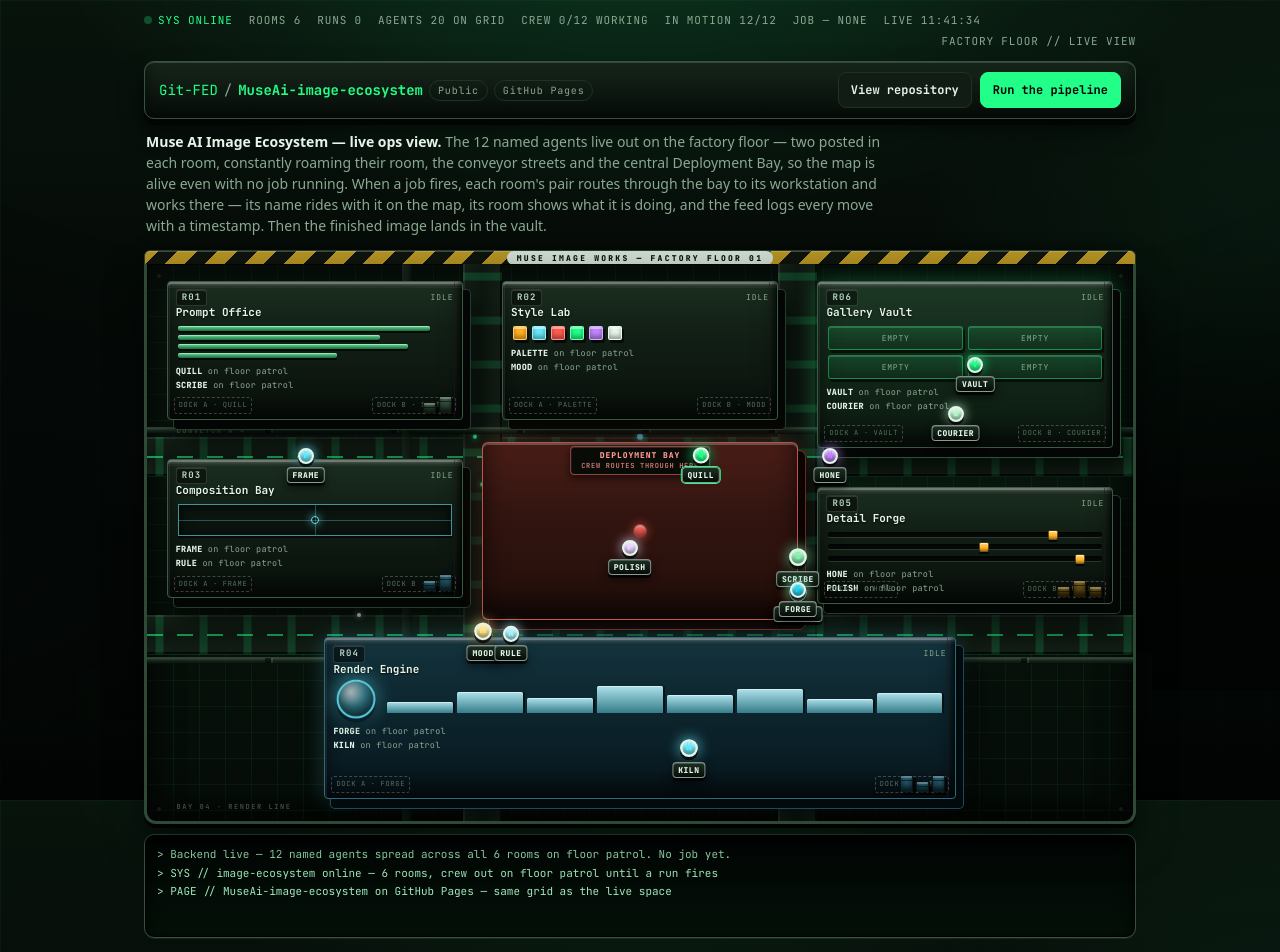
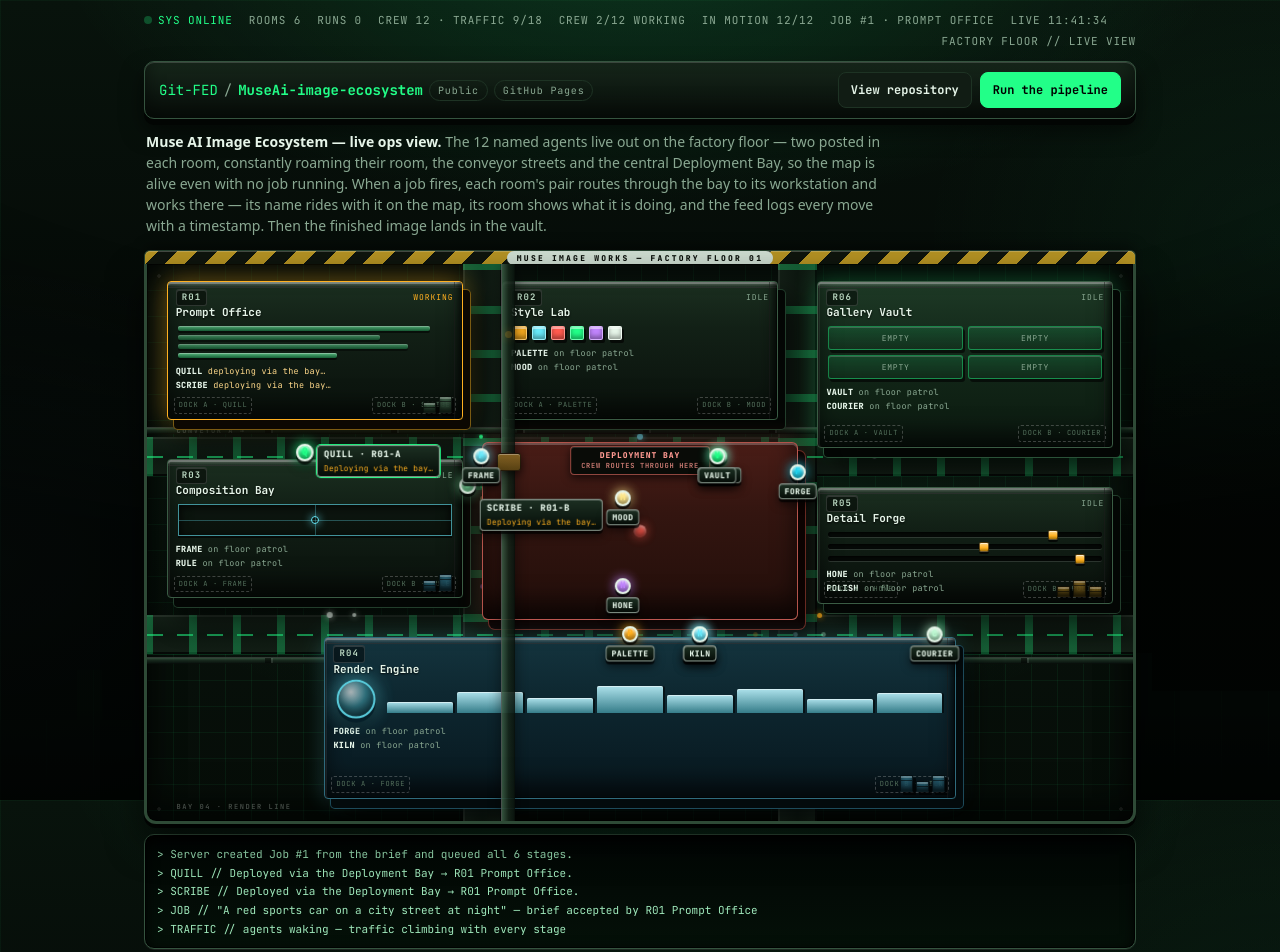
Before and after one commit to Git-FED/MuseAi-image-ecosystem, a plain HTML site: page index.html in a window 1280 px wide. Shown: the top 952 px of the page. Drawn offline with Linux system fonts and the light colour scheme; animation ran at ten frames a second.

Commit message:
Muse AI Image Ecosystem v1.4.2: GPU transforms, all agents walk in first second, trails stay visible, crane rides above rooms

```diff
--- a/index.html
+++ b/index.html
@@ -397,7 +397,7 @@
       footer a:hover { color: var(--accent); }
 
       /* Named agents on map */
-      .agent-wrap { position: absolute; width: 0; height: 0; will-change: left, top; pointer-events: auto; cursor: pointer; z-index: 6; }
+      .agent-wrap { position: absolute; left: 0; top: 0; width: 0; height: 0; will-change: transform; pointer-events: auto; cursor: pointer; z-index: 6; }
       .agent-dot { border-radius: 999px; border: 2px solid #e6f5e9; box-shadow: 0 3px 0 rgba(0,0,0,0.7), 0 5px 10px rgba(0,0,0,0.6), 0 0 12px currentColor, inset 0 2px 3px rgba(255,255,255,0.65), inset 0 -3px 4px rgba(0,0,0,0.4); margin-left: -8px; margin-top: -8px; width: 16px; height: 16px; position: relative; display: flex; align-items: center; justify-content: center; font-family: var(--mono); font-size: 9px; font-weight: 800; color: rgba(0,0,0,0.75); }
       .agent-label { position: absolute; left: 12px; top: -10px; font-family: var(--mono); font-size: 9px; font-weight: 800; letter-spacing: .06em; background: linear-gradient(180deg, #1c2f22, #060d08); border: 1px solid #3a5c44; padding: 2px 6px; border-radius: 4px; white-space: nowrap; color: var(--text); display: block; line-height: 1.5; box-shadow: 0 3px 0 rgba(0,0,0,0.7), 0 5px 10px rgba(0,0,0,0.55), inset 0 1px 0 rgba(255,255,255,0.2); }
       .agent-label .agent-task { display: block; font-weight: 400; font-size: 8px; letter-spacing: .02em; color: var(--amber); max-width: 190px; overflow: hidden; text-overflow: ellipsis; }
@@ -521,12 +521,15 @@
       .agent-wrap.walking .agent-label { border-color: rgba(230,245,233,0.55); }
       /* Breadcrumb trail: a fading dot dropped behind every walking agent a
          few times a second — the path it just walked stays visible ~1s. */
-      .crumb { position: absolute; width: 5px; height: 5px; margin-left: -2.5px; margin-top: -2.5px; border-radius: 999px; opacity: 0.55; pointer-events: none; animation: crumb-fade 1.15s ease-out forwards; }
-      @keyframes crumb-fade { from { opacity: 0.55; transform: scale(1); } to { opacity: 0; transform: scale(0.35); } }
-      /* The overhead gantry crane travels the floor on its own loop. */
-      .crane { animation: crane-run 36s ease-in-out infinite; }
+      .crumb { position: absolute; width: 7px; height: 7px; margin-left: -3.5px; margin-top: -3.5px; border-radius: 999px; opacity: 0.8; pointer-events: none; animation: crumb-fade 1.5s ease-out forwards; }
+      @keyframes crumb-fade { from { opacity: 0.8; transform: scale(1); } to { opacity: 0; transform: scale(0.35); } }
+      /* The overhead gantry crane travels the floor on its own loop. It rides
+         ABOVE the room boxes (z-index 3, rooms are 2) so its traverse is
+         actually visible, with a lit trolley block riding the beam. */
+      .crane { z-index: 3; opacity: 0.9; width: 14px; background: linear-gradient(90deg, #3a5c44, #16261a 55%, #0c1710); border-left: 1px solid rgba(255,255,255,0.28); border-right: 1px solid rgba(0,0,0,0.8); box-shadow: 0 0 14px rgba(0,0,0,0.55); animation: crane-run 26s ease-in-out infinite; }
       @keyframes crane-run { 0%, 100% { left: 15%; } 50% { left: 83%; } }
-      .crane::after { content: ""; position: absolute; left: 50%; top: 12%; width: 5px; height: 5px; margin-left: -2.5px; border-radius: 999px; background: var(--amber); box-shadow: 0 0 8px var(--amber); animation: blink-dot 1.4s step-end infinite; }
+      .crane::before { content: ""; position: absolute; left: 50%; top: 34%; width: 22px; height: 16px; margin-left: -11px; border-radius: 3px; background: linear-gradient(180deg, #8a6a24, #5c4714); border: 1px solid rgba(0,0,0,0.7); box-shadow: 0 3px 8px rgba(0,0,0,0.7), inset 0 1px 0 rgba(255,255,255,0.35); }
+      .crane::after { content: ""; position: absolute; left: 50%; top: 12%; width: 7px; height: 7px; margin-left: -3.5px; border-radius: 999px; background: var(--amber); box-shadow: 0 0 10px var(--amber); animation: blink-dot 1.4s step-end infinite; }
       /* Bay beacon breathes at rest too, not only during a run. */
       .hub-dot { animation: pulse-core 2.8s ease-in-out infinite; }
       @media (prefers-reduced-motion: reduce) {
@@ -547,7 +550,7 @@
         <span class="online"><span class="blink-dot" aria-hidden="true"></span> SYS ONLINE</span>
         <span>ROOMS 6</span>
         <span id="stat-runs">RUNS 0</span>
-        <span id="stat-agents">AGENTS 16 ON GRID</span>
+        <span id="stat-agents">CREW 12 · TRAFFIC 8/18</span>
         <span id="stat-crew">CREW 0/12 WORKING</span>
         <span id="stat-motion">IN MOTION —/12</span>
         <span id="stat-job">JOB — NONE</span>
@@ -881,7 +884,7 @@
           a.anchor = a.work.slice();  // where the agent rests when it has no route
           a.route = null;             // {from, points, departAt, speed, endsAt, purpose, doneText}
           a.lastSeen = Date.now();    // last server report for this agent
-          a.nextLegAt = Date.now() + 300 + ai * 350; // staggered start phases so the crew never marches in sync
+          a.nextLegAt = Date.now() + ai * 45; // everyone is walking within the first second — phases differ via patrolIdx, not via sitting still
           a.offline = false;
         });
         var selectedAgent = CREW[0];
@@ -961,7 +964,7 @@
             wrap.querySelector(".agent-dot").textContent=a.name.charAt(0);
             wrap.querySelector(".agent-name").textContent=a.name.toUpperCase();
             wrap.querySelector(".agent-call").textContent=" \u00B7 "+a.call;
-            wrap.style.left=a.x+"%"; wrap.style.top=a.y+"%";
+            // Position is set by the renderer via transform (see renderAgentPositions).
             wrap.addEventListener("click", function(){ selectAgent(a); });
             layerA.appendChild(wrap); a.el=wrap;
           });
@@ -1163,8 +1166,9 @@
         var trailLayer = el("trail-layer");
         var crumbCount = 0;
         var frameSlow = false; // set by the rAF loop: true when frames run under ~30fps (weak phone GPU)
+        var mapElCache = null, mapW = 0, mapH = 0, frameNo = 0;
         function spawnCrumb(x, y, color){
-          if(!trailLayer || crumbCount > 70) return;
+          if(!trailLayer || crumbCount > 90) return;
           var c = document.createElement("div");
           c.className = "crumb";
           c.style.left = x + "%"; c.style.top = y + "%"; c.style.background = color;
@@ -1175,6 +1179,7 @@
         }
         function renderAgentPositions(){
           var now = Date.now();
+          frameNo++;
           var movingCount = 0;
           CREW.forEach(function(a){
             if(!a.el) return;
@@ -1191,16 +1196,27 @@
             if(a.offline){ a.el.classList.remove("walking"); return; }
             var p = agentPosAt(a, now);
             a.x = p[0]; a.y = p[1];
-            a.el.style.left = a.x + "%"; a.el.style.top = a.y + "%";
+            // GPU-composited positioning: transform in pixels, never left/top
+            // (animating left/top forces layout+paint every frame and collapses
+            // to a slideshow on phone GPUs — the crew then reads as frozen).
+            if(!mapElCache) mapElCache = document.querySelector(".map");
+            if(mapElCache && (frameNo % 45 === 0 || !mapW)){ mapW = mapElCache.clientWidth; mapH = mapElCache.clientHeight; }
+            if(mapW > 0){
+              a.el.style.transform = "translate3d(" + (a.x / 100 * mapW).toFixed(1) + "px," + (a.y / 100 * mapH).toFixed(1) + "px,0)";
+            } else {
+              a.el.style.left = a.x + "%"; a.el.style.top = a.y + "%";
+            }
             a.el.classList.toggle("flip", a.x > 62);
             // Walking state: the agent is mid-route right now. The class
             // drives the step-bob in CSS; the breadcrumb trail drops a
-            // fading dot behind it ~7x a second so its path stays visible.
+            // fading dot behind it several times a second so its path stays
+            // visible. On slow frames the trail thins out but never vanishes —
+            // a weak phone is exactly where the proof of motion matters.
             var walking = !!a.route && now < a.route.endsAt;
             if(walking){
               movingCount++;
               if(!a.el.classList.contains("walking")) a.el.classList.add("walking");
-              if(!reduced && !frameSlow && now - (a.lastCrumb || 0) > 280){
+              if(!reduced && now - (a.lastCrumb || 0) > (frameSlow ? 420 : 200)){
                 a.lastCrumb = now;
                 spawnCrumb(p[0], p[1], a.color);
               }
@@ -1260,7 +1276,7 @@
             // walk; it draws what the server's state says, at 60fps.
             frameSlow = dt > 0.034;
             renderAgentPositions();
-            el("stat-agents").textContent = "AGENTS " + (count + 12) + " ON GRID";
+            el("stat-agents").textContent = "CREW 12 · TRAFFIC " + count + "/18";
             requestAnimationFrame(tick);
           };
           requestAnimationFrame(tick);
@@ -1869,8 +1885,8 @@
         //    60fps — and if an agent's last report goes stale it marks the agent
         //    OFFLINE with its last-seen time and holds its animation.
         var jobTimer = null;
-        var WORK_MS = 3000;
-        var TRAVEL_SPEED = 46, PATROL_SPEED = 27, ROAM_SPEED = 19;
+        var WORK_MS = 2400;
+        var TRAVEL_SPEED = 52, PATROL_SPEED = 31, ROAM_SPEED = 23;
 
         function routeDistance(from, points){
           var d=0, px=from[0], py=from[1];
@@ -2226,7 +2242,7 @@
           el("subject").value = demoSubject;
           log("SELF-TEST // no brief yet — running one on its own so you can watch the crew work");
           beginRun({ subject: demoSubject, details: "", negative: "", format: state.format, detail: state.detail });
-        }, 6000);
+        }, 4000);
 
         el("download-img-btn").addEventListener("click", function () {
           if (!state.lastPrompt || !state.lastPrompt.imageUrl) return;
```
Also changed, not shown: 1 other file.
